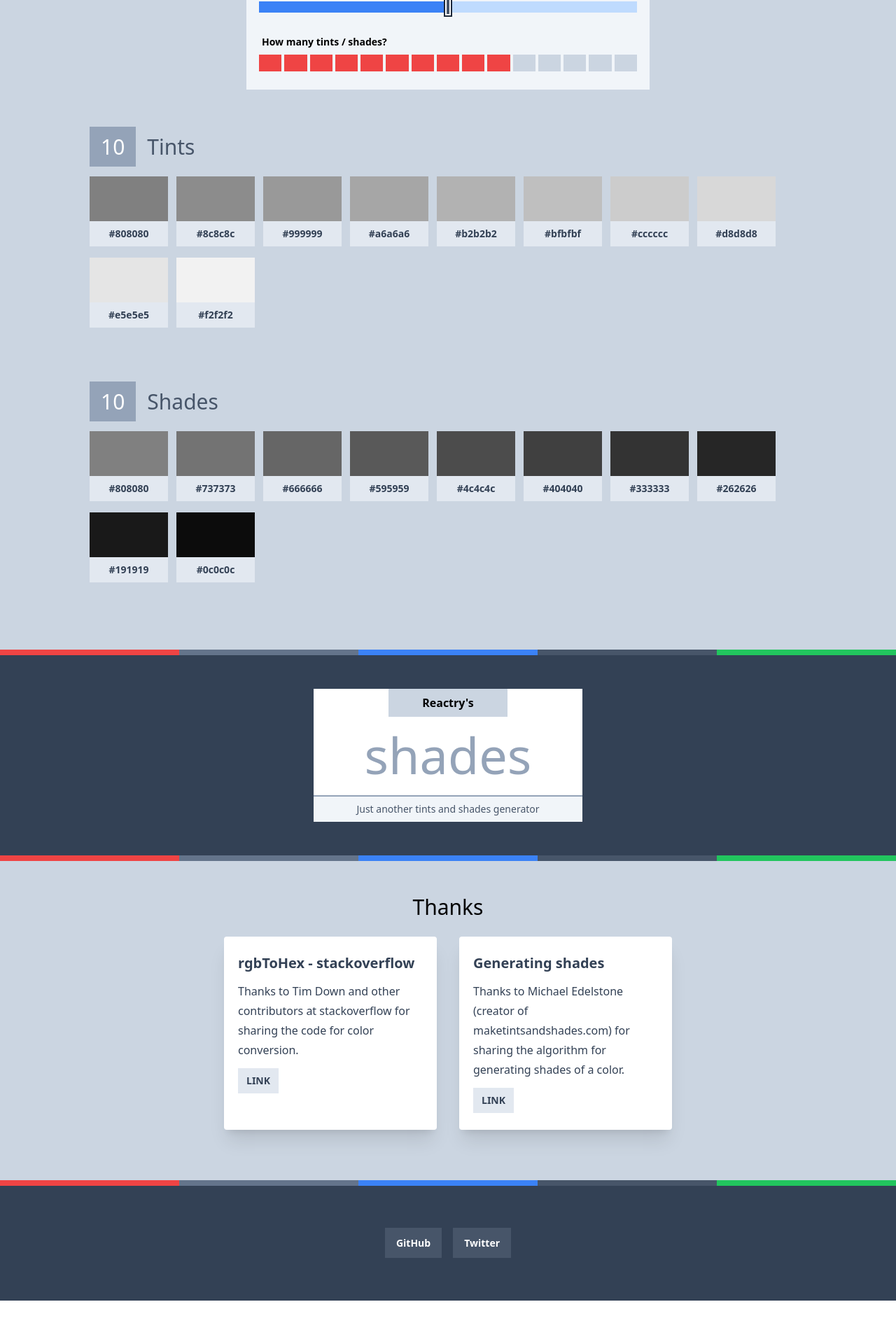
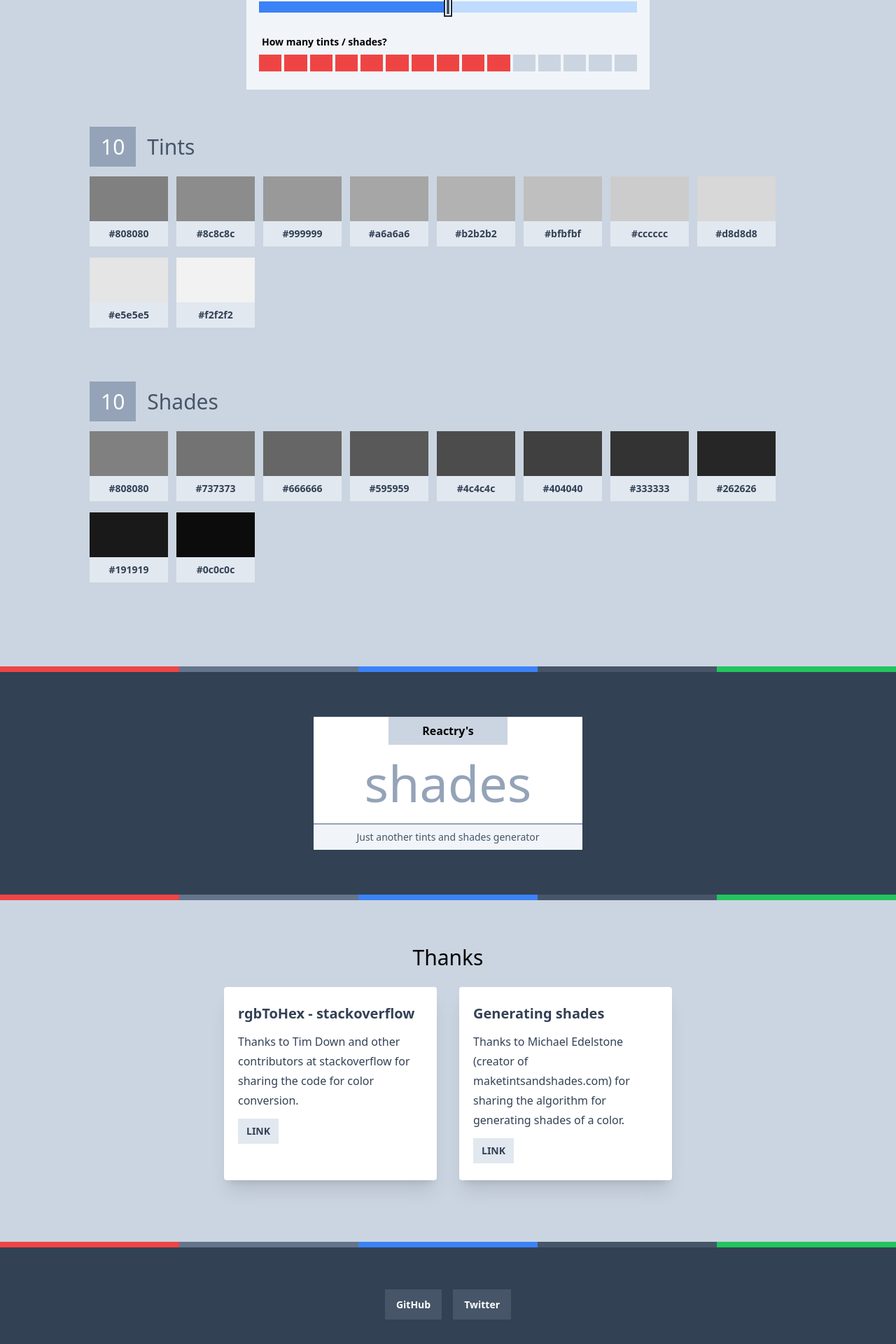
Before and after one commit to reactry/shades, a React (Create React App) app: page / in a window 1280 px wide. Shown: the part 360-2280 px from the top of the page at 70% size. Before the commit the page ends 2218 px from the top, so only its background shows below. Built offline with nearby package versions, Linux system fonts and the light colour scheme.

Commit message:
Branding and Thanks are looking wow

```diff
--- a/src/Branding.js
+++ b/src/Branding.js
@@ -3,7 +3,7 @@
 
 export default function Branding ({meta}) {
 	return (
-		<header className="px-4 py-12 bg-slate-700 shadow-xl">
+		<header className="px-4 py-16 bg-slate-700 shadow-xl">
 			<a className="block bg-white max-w-sm m-auto text-center" href="">
 				<div className="flex justify-center">
 					<h3 className="px-12 py-2 text-md font-bold bg-slate-300">Reactry's</h3>
--- a/src/MainComponent/Output/ColorOutput.js
+++ b/src/MainComponent/Output/ColorOutput.js
@@ -10,7 +10,7 @@ export default function ColorOutput ({
 	let props = {red, green, blue, n};
 
 	return (
-		<div className="ColorOutput bg-slate-300 min-h-screen px-2 py-4">
+		<div className="ColorOutput bg-slate-300 min-h-screen px-2 pt-4 pb-20">
 			<div className="max-w-5xl mx-auto">
 				<Tints {...props} />
 				<Shades {...props} />
--- a/src/Thanks.js
+++ b/src/Thanks.js
@@ -13,7 +13,7 @@ export default function Thanks ({thanks}) {
 	});
 
 	return (
-		<div className="Thanks bg-slate-300 py-12">
+		<div className="Thanks bg-slate-300 py-16">
 			<div>
 				<h2 className="text-3xl text-center">Thanks</h2>
 			</div>
```
